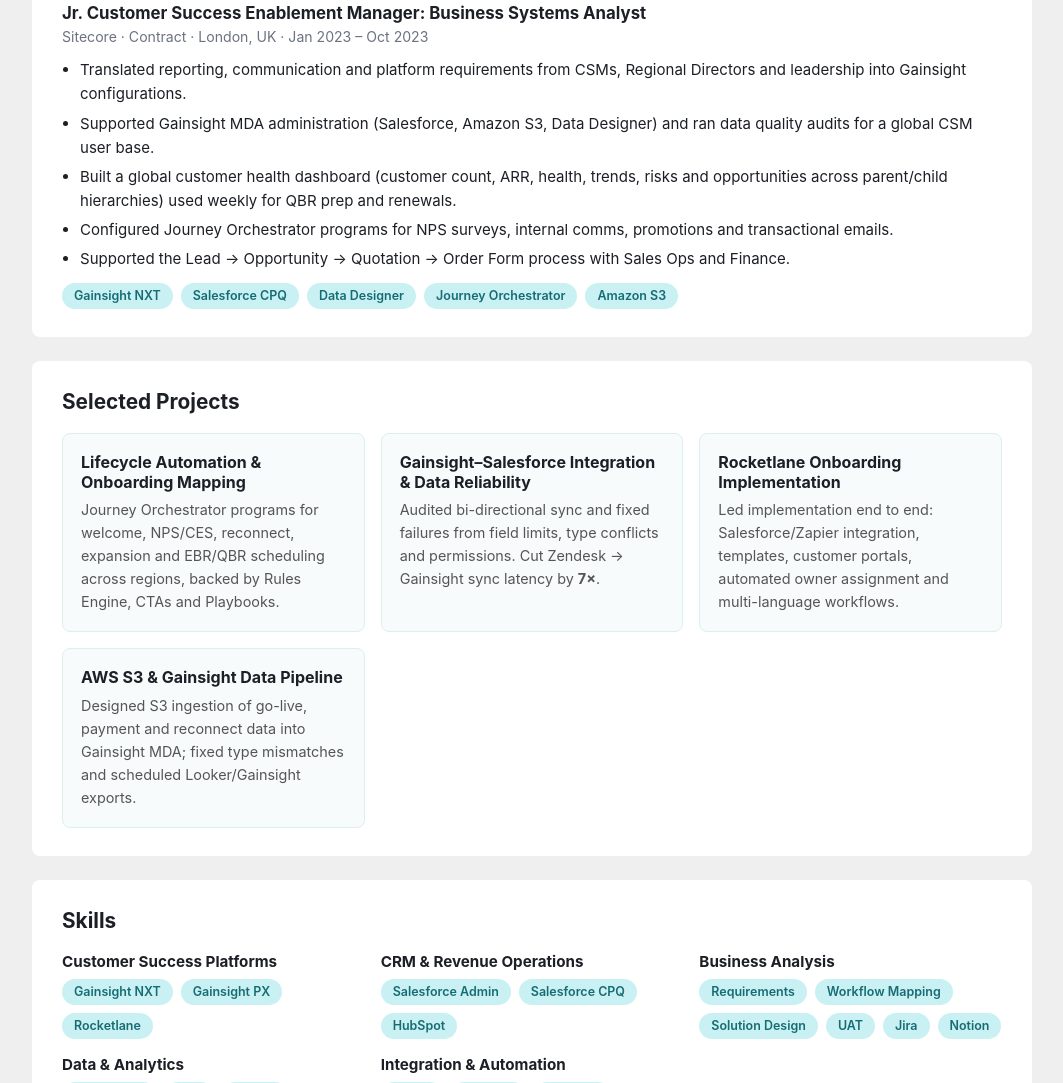
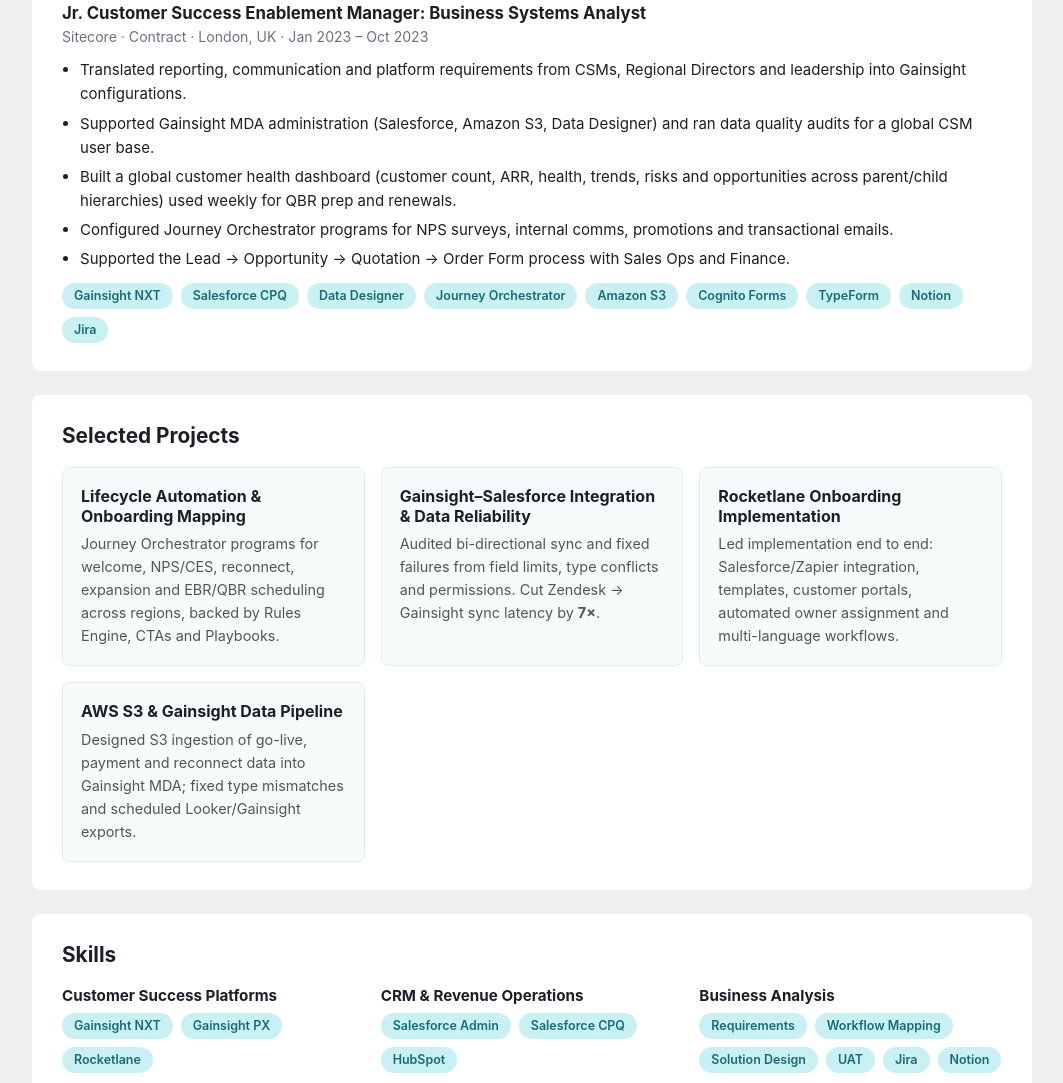
Before and after one commit to sripamidi21/sripamidi21.github.io, a plain HTML site: page index.html in a window 1280 px wide. Shown: the part 1646-2729 px from the top of the page, without its empty margins (108-1171 px from the left). Drawn offline with Linux system fonts and the light colour scheme.

Commit message:
Add tags for Cognito Forms, TypeForm, Notion, and Jira

```diff
--- a/index.html
+++ b/index.html
@@ -120,7 +120,7 @@
                         <li>Configured Journey Orchestrator programs for NPS surveys, internal comms, promotions and transactional emails.</li>
                         <li>Supported the Lead → Opportunity → Quotation → Order Form process with Sales Ops and Finance.</li>
                     </ul>
-                    <p class="tags"><span>Gainsight NXT</span><span>Salesforce CPQ</span><span>Data Designer</span><span>Journey Orchestrator</span><span>Amazon S3</span></p>
+                    <p class="tags"><span>Gainsight NXT</span><span>Salesforce CPQ</span><span>Data Designer</span><span>Journey Orchestrator</span><span>Amazon S3</span><span>Cognito Forms</span><span>TypeForm</span><span>Notion</span><span>Jira</span></p>
                 </article>
             </section>
 
```
